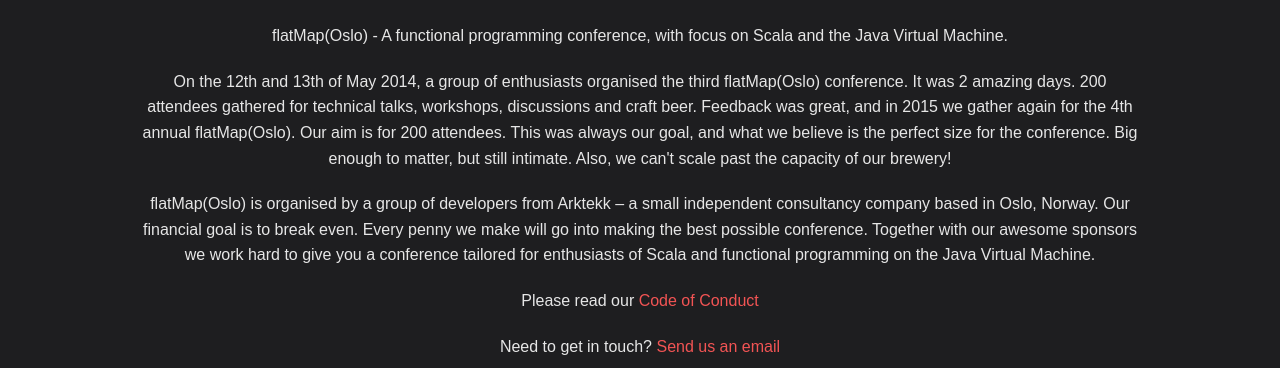
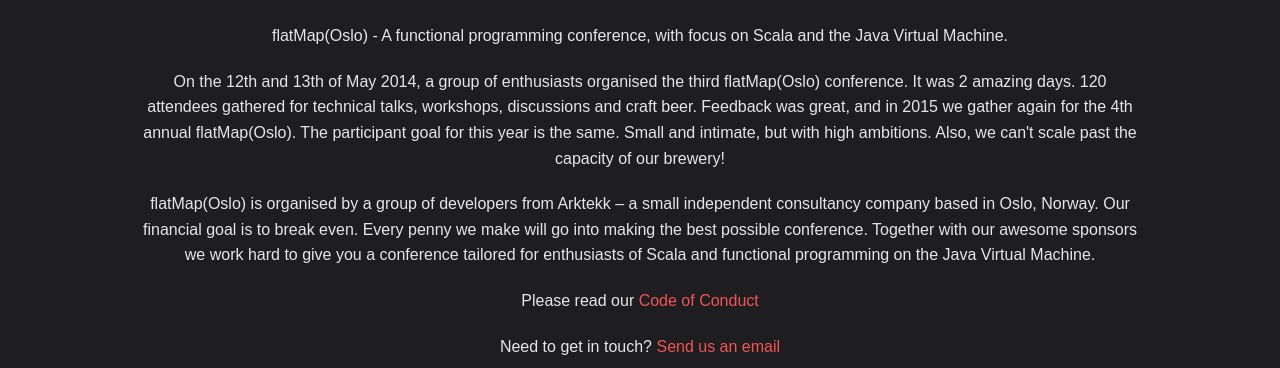
Before and after one commit to flatmaposlo/2015.flatmap.no, a website: page index.html in a window 1280 px wide. Shown: the part 2745-3113 px from the top of the page. Drawn offline with Linux system fonts and the light colour scheme.

Commit message:
Update index.html
Fix typos and reduced scope.

```diff
--- a/index.html
+++ b/index.html
@@ -60,7 +60,7 @@
     <div class="row text-center">
       <h3>CALL FOR SPEAKERS</h3>
       <p>
-        Call for speakers is opening soon. If you are working on somehting fun or exciting please consider sharing your
+        Call for speakers is opening soon. If you are working on something fun or exciting please consider sharing your
         experiences.
       </p>
       <button class="button round disabled" href="#">OPENING SOON</button>
@@ -93,10 +93,9 @@
       </p>
       <p>
         On the 12th and 13th of May 2014, a group of enthusiasts organised the third flatMap(Oslo) conference.
-        It was 2 amazing days. 200 attendees gathered for technical talks, workshops, discussions and craft beer.
-        Feedback was great, and in 2015 we gather again for the 4th annual flatMap(Oslo). Our aim is for 200 attendees.
-        This was always our goal, and what we believe is the perfect size for the conference. Big enough to matter,
-        but still intimate. Also, we can't scale past the capacity of our brewery!
+        It was 2 amazing days. 120 attendees gathered for technical talks, workshops, discussions and craft beer.
+        Feedback was great, and in 2015 we gather again for the 4th annual flatMap(Oslo). The participant goal for this year is the same.
+        Small and intimate, but with high ambitions. Also, we can't scale past the capacity of our brewery!
       </p>
       <p>
         flatMap(Oslo) is organised by a group of developers from Arktekk – a small independent consultancy company
```
